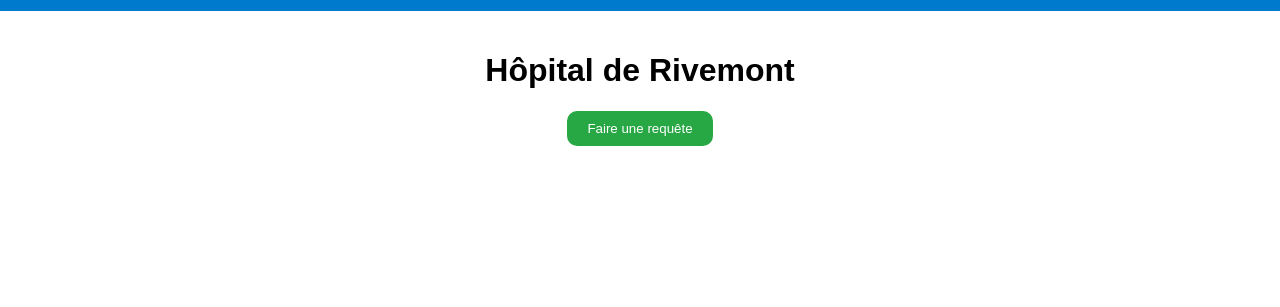
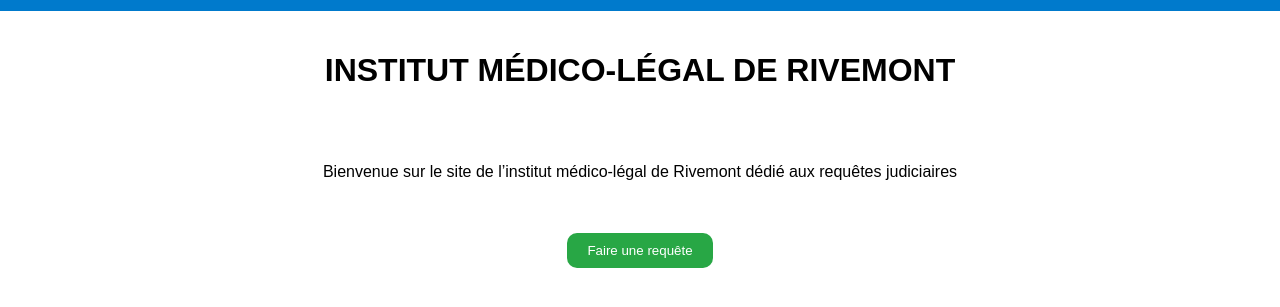
Before and after one commit to martikabellanger/imlrivemont-judiciaire, a plain HTML site: page index.html in a window 1280 px wide. Shown: the part 133-440 px from the top of the page. Drawn offline with Linux system fonts and the light colour scheme.

Commit message:
Update index.html

```diff
--- a/index.html
+++ b/index.html
@@ -3,7 +3,7 @@
 <head>
     <meta charset="UTF-8">
     <meta name="viewport" content="width=device-width, initial-scale=1.0">
-    <title>Accueil - Hôpital de Rivemont</title>
+    <title>Accueil - IML de Rivemont</title>
     <link rel="stylesheet" href="css/style.css">
 </head>
 <body>
@@ -11,7 +11,13 @@
         <img src="images/logo-hopital-blanc.png" alt="Logo Hôpital" class="logo">
     </header>
     <main>
-        <h1>Hôpital de Rivemont</h1>
+        <h1>INSTITUT MÉDICO-LÉGAL DE RIVEMONT</h1>
+        <br>
+        <br>
+        <p>Bienvenue sur le site de l’institut médico-légal de Rivemont
+dédié aux requêtes judiciaires</p>
+        <br>
+        <br>
         <button onclick="location.href='requete.html'">Faire une requête</button>
     </main>
 </body>
```
